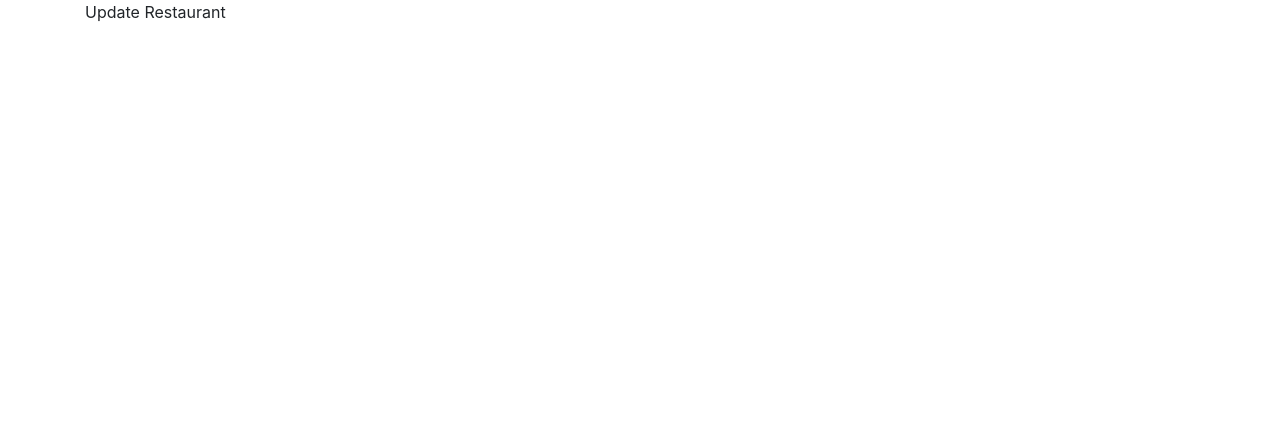
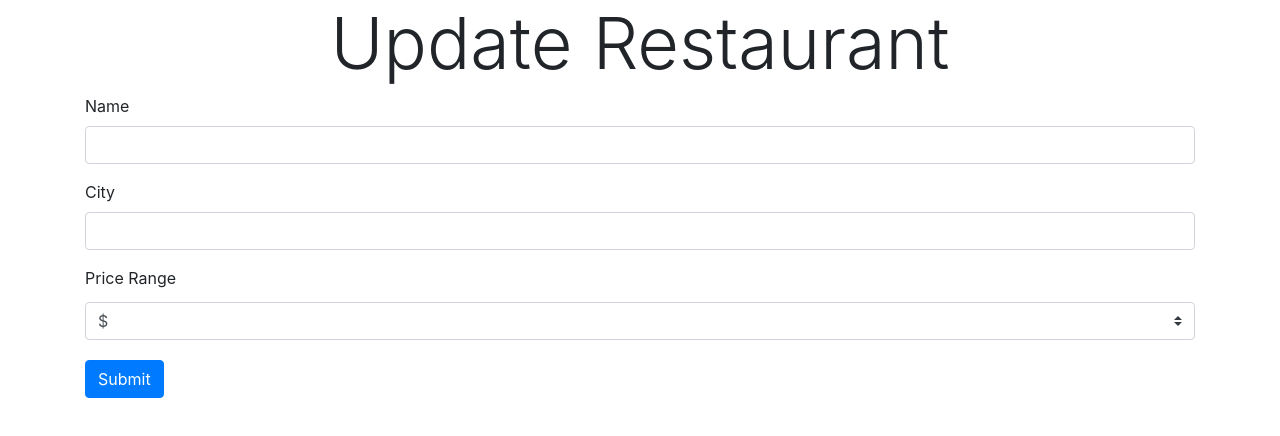
Before and after one commit to darylramirez/restaurant-reviewer, a React (Create React App) app in the folder client/practice/: page /restaurants/1/update in a window 1280 px wide. Shown: the top 436 px of the page. Built offline with nearby package versions, Linux system fonts and the light colour scheme; no server answers.

Commit message:
feat: user can update a restaurant

```diff
--- a/client/practice/src/App.js
+++ b/client/practice/src/App.js
@@ -3,7 +3,7 @@ import {BrowserRouter as Router, Routes, Route} from 'react-router-dom'
 import { RestaurantsContextProvider } from "./context/RestaurantsContext";
 import Home from "./routes/Home";
 import RestaurantDetail from "./routes/RestaurantDetail";
-import UpdateRestaurant from "./routes/UpdateRestaurant";
+import UpdateRestaurant from "./routes/UpdatePage";
 
 //wrap entire App.js in context provider to get access to the props you've passed down to the entire app
 
--- /dev/null
+++ b/client/practice/src/components/UpdateRestaurant.jsx
@@ -0,0 +1,67 @@
+import React, {useState, useEffect} from 'react';
+import { useNavigate, useParams } from 'react-router'
+import RestaurantFinder from '../apis/RestaurantFinder';
+
+function UpdateRestaurant(props) {
+    let {id}= useParams();
+    const [name, setName] = useState('');
+    const [city, setCity] = useState('');
+    const [priceRange, setPriceRange] = useState('');
+    let navigate = useNavigate();
+
+    useEffect(() => {
+const fetchData = async () => {
+    try{
+const response = await RestaurantFinder.get(`/${id}`);
+let restaurant = response.data.data.restaurant;
+setName(restaurant.name);
+setCity(restaurant.city);
+setPriceRange(restaurant.price_range);
+    } catch(e){
+        console.log('Get individual restaurant error:', e)
+    }
+}
+fetchData();
+    }, [id])
+
+const handleSubmit = async (e) => {
+    try{
+e.preventDefault();
+const updatedRestaurant = await RestaurantFinder.put(`/${id}`, {name, city, price_range: Number(priceRange)});
+navigate('/')
+    } catch(e){
+        console.log(`Update restaurant error ${e}`)
+    }
+}
+    return (
+        <div>
+          <form action=''>
+              <div className="form-group">
+            <label htmlFor='name'>Name</label>
+            <input value={name} className='form-control' type='text'
+            onChange={(e) => setName(e.target.value)}/>
+              </div>
+              <div className="form-group">
+            <label htmlFor='city'>City</label>
+            <input value={city} className='form-control' type='text'
+            onChange={(e) => setCity(e.target.value)}/>
+              </div>
+              <div className="form-group">
+            <label htmlFor='Price Range'>Price Range</label>
+            <select value={priceRange}
+                        onChange={(e) => setPriceRange(e.target.value)}
+                        className='custom-select my-1 mr-sm-2'>
+                            <option value='1'>$</option>
+                            <option value='2'>$$</option>
+                            <option value='3'>$$$</option>
+                            <option value='4'>$$$$</option>
+                            <option value='5'>$$$$$</option>
+                        </select>
+              </div>
+              <button onClick={handleSubmit} className='btn btn-primary'>Submit</button>
+          </form>
+        </div>
+    );
+}
+
+export default UpdateRestaurant;
--- /dev/null
+++ b/client/practice/src/routes/UpdatePage.jsx
@@ -0,0 +1,15 @@
+import React from 'react';
+import UpdateRestaurant from '../components/UpdateRestaurant';
+
+function UpdatePage(props) {
+    return (
+        <div>
+        <div className='mb-4'>
+            <h5 className="font-weight-light display-3 text-center"> Update Restaurant</h5>
+            <UpdateRestaurant/>
+        </div>
+        </div>
+    );
+}
+
+export default UpdatePage;
--- a/client/practice/src/routes/UpdateRestaurant.jsx
+++ /dev/null
@@ -1,11 +0,0 @@
-import React from 'react';
-
-function UpdateRestaurant(props) {
-    return (
-        <div>
-            Update Restaurant
-        </div>
-    );
-}
-
-export default UpdateRestaurant;
```
